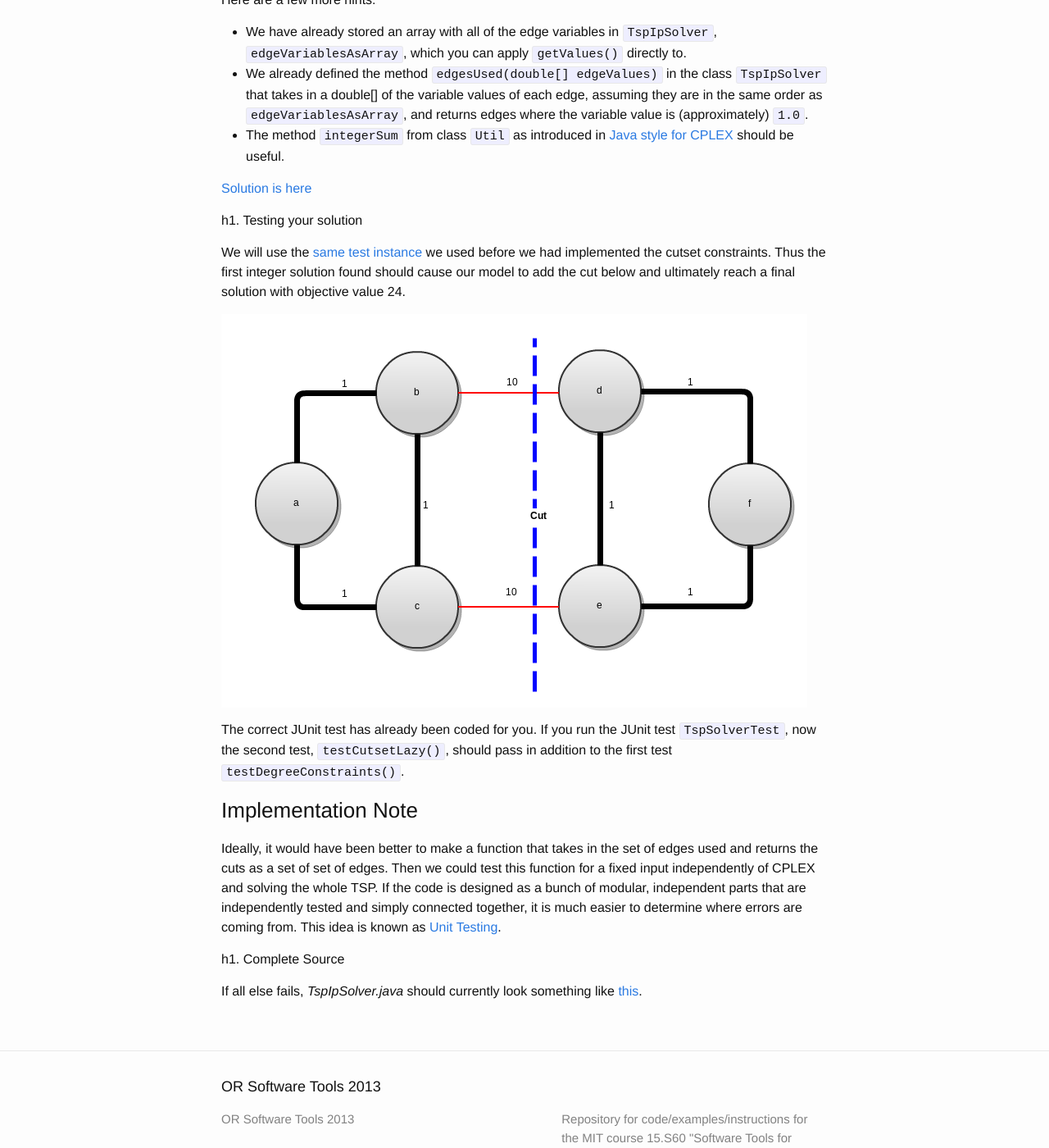
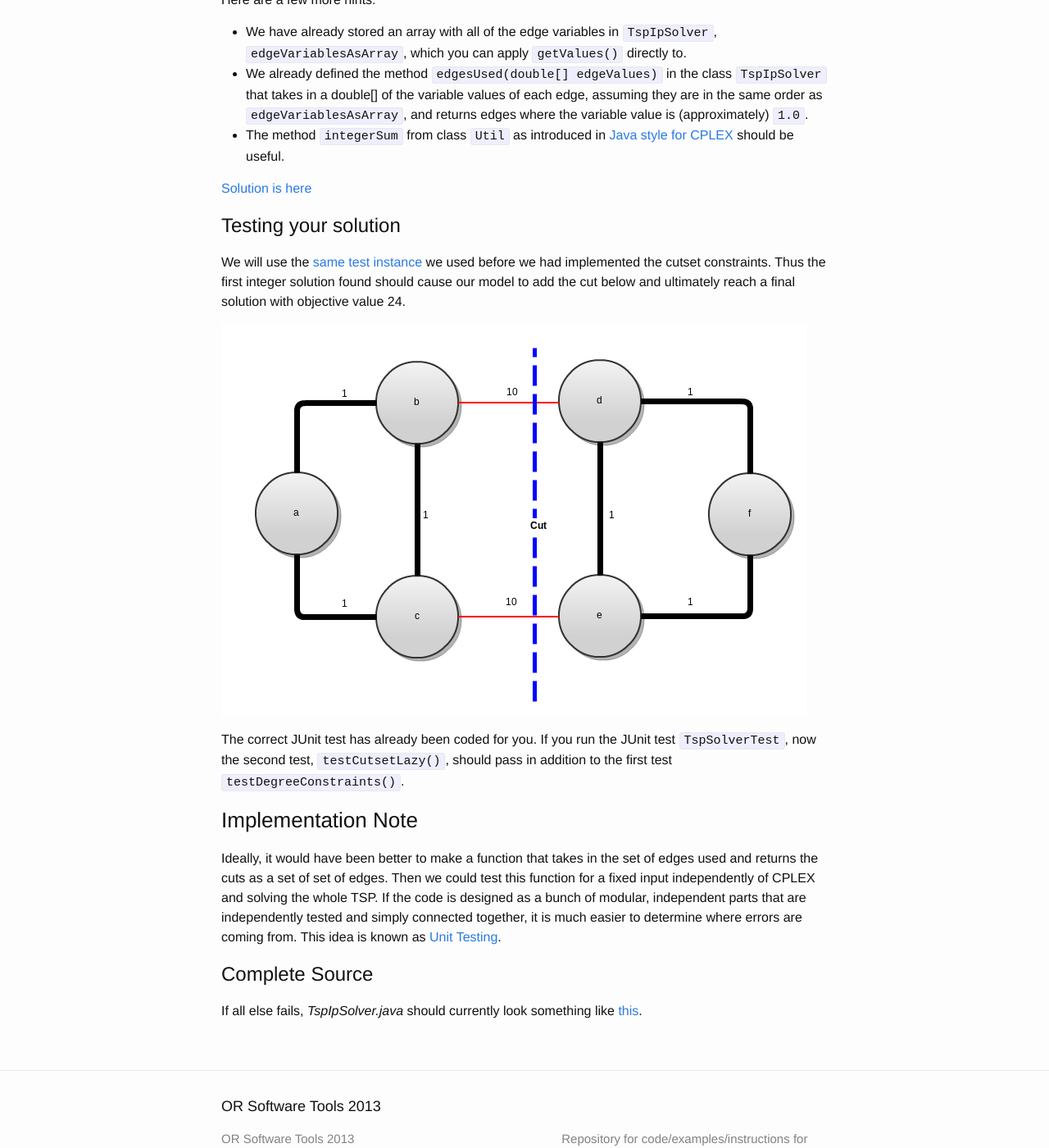
Before and after one commit to rma350/ORSoftwareTools2013, a Jekyll site: the page built from cut-generation-heuristics-and-callbacks/constraint-generation/a-first-solution-by-lazyconstraintcallback/index.markdown, in a window 1280 px wide and 1400 px high, scrolled down 4049 px. Shown: the whole window at 82% size. Built offline with Jekyll 4.4.1, drawn with Linux system fonts in a browser that asks for light colours; formulas are drawn with MathJax 3.

Commit message:
Fix some header tags.

```diff
--- a/cut-generation-heuristics-and-callbacks/constraint-generation/a-first-solution-by-lazyconstraintcallback/index.markdown
+++ b/cut-generation-heuristics-and-callbacks/constraint-generation/a-first-solution-by-lazyconstraintcallback/index.markdown
@@ -98,7 +98,7 @@ Here are a few more hints:
 [Solution is here](lazy-solution/index.html)
 
 
-h1. Testing your solution
+# Testing your solution
 
 We will use the [same test instance](../../tsp-in-cplex/adding-variables-objectives-and-constraints/index.html#test-your-code) we used before we had implemented the cutset constraints.  Thus the first integer solution found should cause our model to add the cut below and ultimately reach a final solution with objective value 24.
 
@@ -110,6 +110,6 @@ The correct JUnit test has already been coded for you.  If you run the JUnit tes
 
 Ideally, it would have been better to make a function that takes in the set of edges used and returns the cuts as a set of set of edges.  Then we could test this function for a fixed input independently of CPLEX and solving the whole TSP.  If the code is designed as a bunch of modular, independent parts that are independently tested and simply connected together, it is much easier to determine where errors are coming from.  This idea is known as [Unit Testing](http://en.wikipedia.org/wiki/Unit_testing).
 
-h1. Complete Source
+# Complete Source
 
 If all else fails, _TspIpSolver.java_ should currently look something like [this](complete-source/index.html).
```
